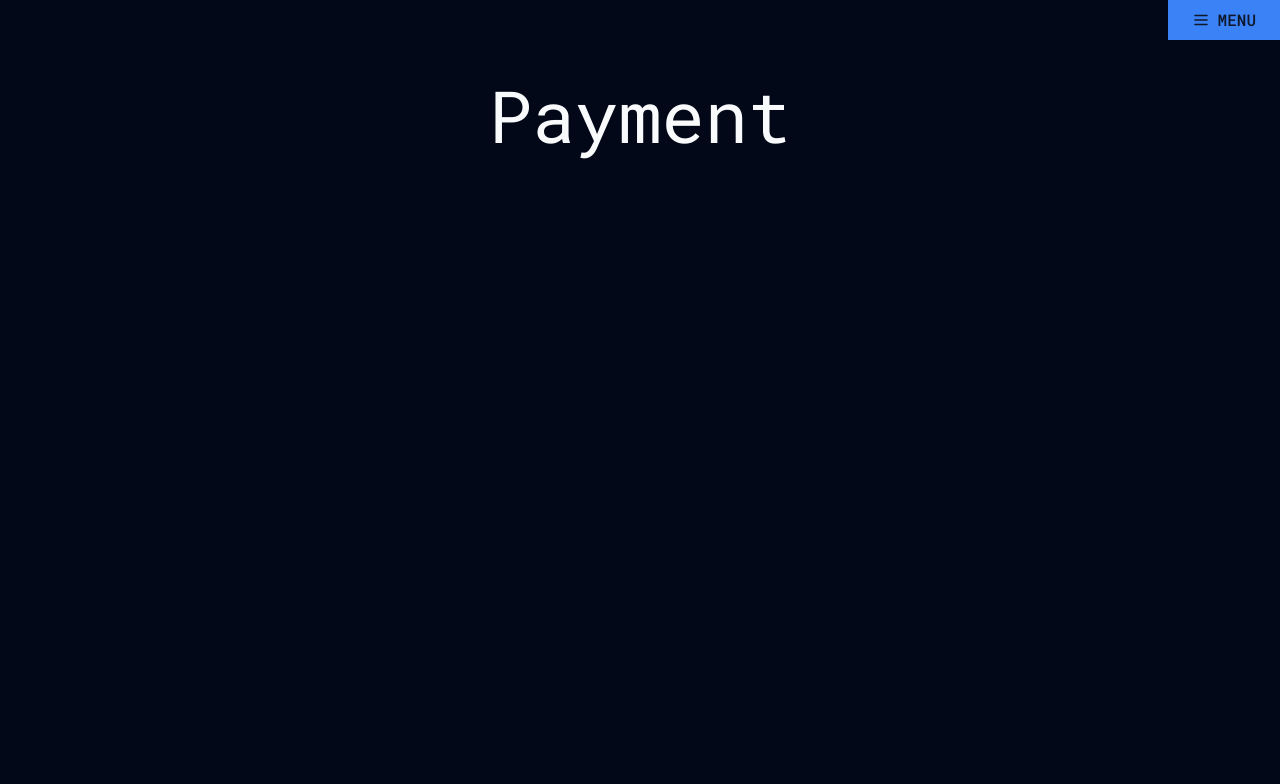
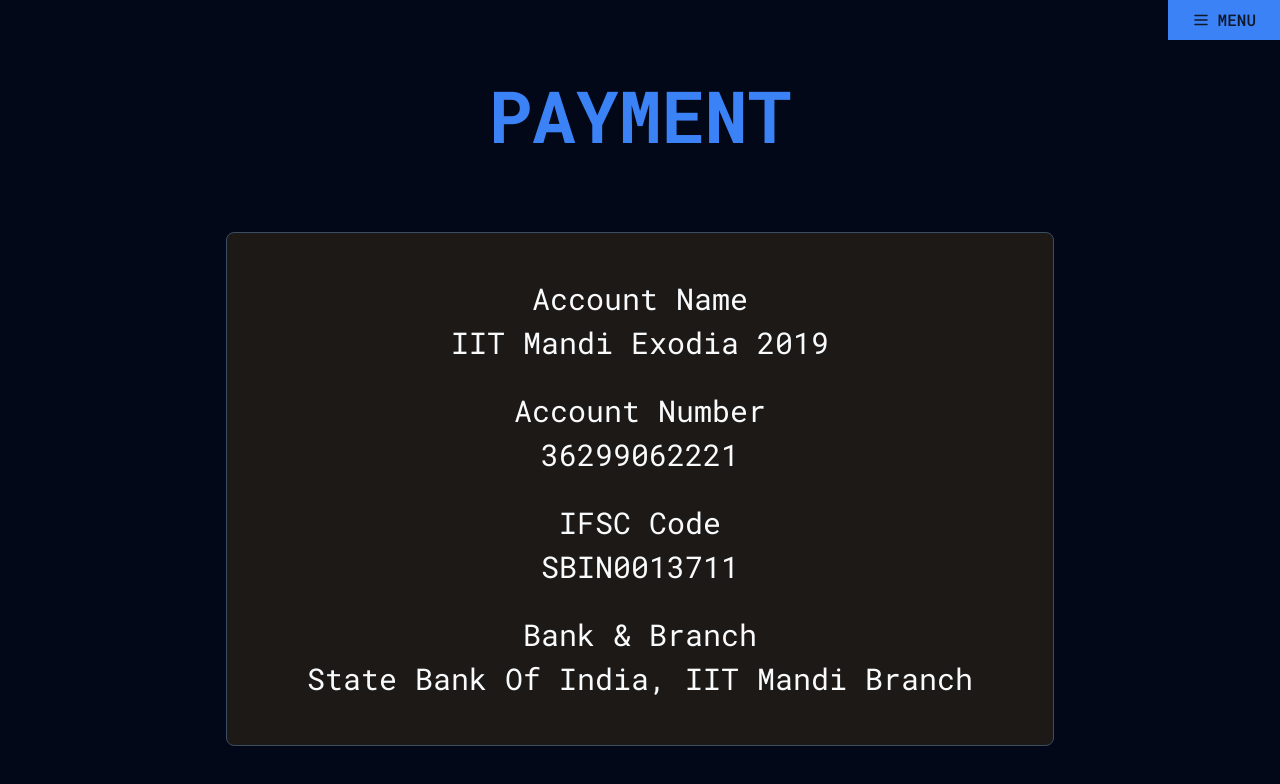
Before and after one commit to rajatverma311201/miraz-web, a Next.js app: page /payment in a window 1280 px wide. Shown: the top 784 px of the page. Built offline with nearby package versions, Linux system fonts and the light colour scheme; no server answers.

Commit message:
Minor bug fixes

```diff
--- a/src/app/(main)/payment/page.tsx
+++ b/src/app/(main)/payment/page.tsx
@@ -1,8 +1,53 @@
 import { PageHeading } from "@/components/page-heading";
+import {
+    Card,
+    CardContent,
+    CardFooter,
+    CardHeader,
+} from "@/components/ui/card";
 
 interface PaymentPageProps {}
 
 const PaymentPage: React.FC<PaymentPageProps> = ({}) => {
-    return <PageHeading title="Payment" />;
+    return (
+        <>
+            <PageHeading title="Payment" />
+
+            <Card className="mx-auto w-max text-center">
+                <CardHeader></CardHeader>
+                <CardContent className="flex flex-col gap-8 px-20">
+                    {paymentDetails.map((detail, idx) => {
+                        return (
+                            <div key={idx} className="text-3xl">
+                                <p className="mb-2 ">{detail.key}</p>
+                                <p>{detail.value}</p>
+                            </div>
+                        );
+                    })}
+                </CardContent>
+                <CardFooter></CardFooter>
+            </Card>
+        </>
+    );
 };
+
+const paymentDetails = [
+    {
+        key: "Account Name",
+        value: "IIT Mandi Exodia 2019",
+    },
+    {
+        key: "Account Number",
+        value: "36299062221",
+    },
+    {
+        key: "IFSC Code",
+        value: "SBIN0013711",
+    },
+    {
+        key: "Bank & Branch",
+        value: "State Bank Of India, IIT Mandi Branch",
+    },
+];
+
 export default PaymentPage;
--- a/src/app/(main)/sponsors/page.tsx
+++ b/src/app/(main)/sponsors/page.tsx
@@ -20,7 +20,6 @@
 
     return (
         <>
-            <div className="p-10">
             <PageHeading title="Our Sponsors" />
             <div className="my-10 flex flex-wrap gap-5 ">
                 {sponsors.map((sponsor) => (
@@ -32,7 +31,6 @@
                         type={sponsor.type as string}
                     />
                 ))}
-                </div>
             </div>
         </>
     );
--- a/src/app/auth/login/page.tsx
+++ b/src/app/auth/login/page.tsx
@@ -19,6 +19,7 @@
 import { FcGoogle } from "react-icons/fc";
 import { toast } from "sonner";
 import { AlertCircle } from "lucide-react";
+import { PageHeading } from "@/components/page-heading";
 
 interface LoginPageProps {}
 
@@ -53,18 +54,17 @@
 
     return (
         <>
-            <div className="flex w-full flex-col items-center justify-center pt-20">
-                <Card className="min-w-80 max-w-96">
-                    <CardHeader className="flex flex-col items-center">
+            <PageHeading title="Login / Register" />
+            <Card className="mx-auto w-max min-w-80 max-w-96  lg:translate-y-12 lg:scale-[1.2]">
+                <CardHeader className="flex flex-col items-center gap-4">
                     <Image
                         width={200}
                         height={200}
                         src="/logo-1.png"
                         alt="logo"
                     />
-                        <CardTitle>Login</CardTitle>
                 </CardHeader>
-                    <CardContent className="flex flex-col gap-5">
+                <CardContent className="flex flex-col items-stretch gap-5 py-12">
                     <Button
                         className="text-base"
                         variant={"outline"}
@@ -84,16 +84,8 @@
                         Github
                     </Button>
                 </CardContent>
-                    <CardFooter>
-                        {urlError ? (
-                            <div className="flex items-center justify-center gap-x-2 rounded-md border border-destructive bg-destructive/10 p-3 text-sm text-destructive">
-                                <AlertCircle className="mr-2 h-7 w-7" />
-                                <p className="font-medium">{urlError}</p>
-                            </div>
-                        ) : null}
-                    </CardFooter>
+                <CardFooter></CardFooter>
             </Card>
-            </div>
         </>
     );
 };
--- a/src/components/navigation-drawer.tsx
+++ b/src/components/navigation-drawer.tsx
@@ -53,15 +53,16 @@
         description: "Go to the home page",
         href: "/",
     },
-    // {
-    //     title: "About",
-    //     description: "Know more about us",
-    //     href: "/about",
-    // },
+
     {
         title: "Events",
         description: "View all events",
         href: "/events",
+    },
+    {
+        title: "Keytalks",
+        description: "View all keytalks",
+        href: "/keytalks",
     },
     {
         title: "Sponsors",
@@ -74,36 +75,28 @@
         href: "/team",
     },
     {
+        title: "Payment",
+        description: "Payment Details",
+        href: "/payment",
+    },
+    {
         title: "FAQ",
         description: "Contact us",
         href: "/faq",
     },
 
-    // {
-    //     title: "Contact",
-    //     description: "Contact us",
-    //     href: "/contact",
-    // },
     {
         title: "Login/Register",
         description: "Login to your account",
         href: "/auth/login",
     },
-    // {
-    //     title: "Register",
-    //     description: "Create a new account",
-    //     href: "/register",
-    // },
+
     {
         title: "Profile",
         description: "View your profile",
         href: "/profile",
     },
-    // {
-    //     title: "Settings",
-    //     description: "Change your settings",
-    //     href: "/settings",
-    // },
+
     {
         title: "Logout",
         description: "Logout from your account",
--- a/src/components/page-heading.tsx
+++ b/src/components/page-heading.tsx
@@ -10,7 +10,12 @@
     className,
 }) => {
     return (
-        <h1 className={cn(className, "my-12 text-center text-7xl lg:my-20")}>
+        <h1
+            className={cn(
+                className,
+                "my-12 text-wrap text-center text-5xl font-bold uppercase text-primary md:text-6xl lg:my-20 lg:text-7xl",
+            )}
+        >
             {title}
         </h1>
     );
```
Lines whose indentation alone changed are shown as unchanged.
